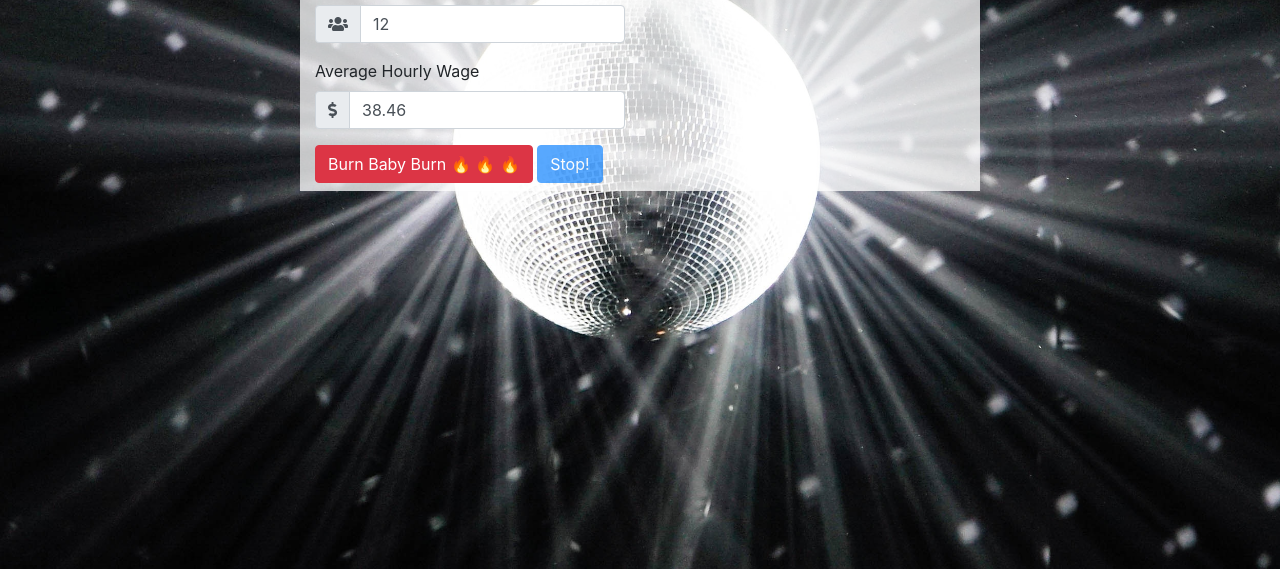
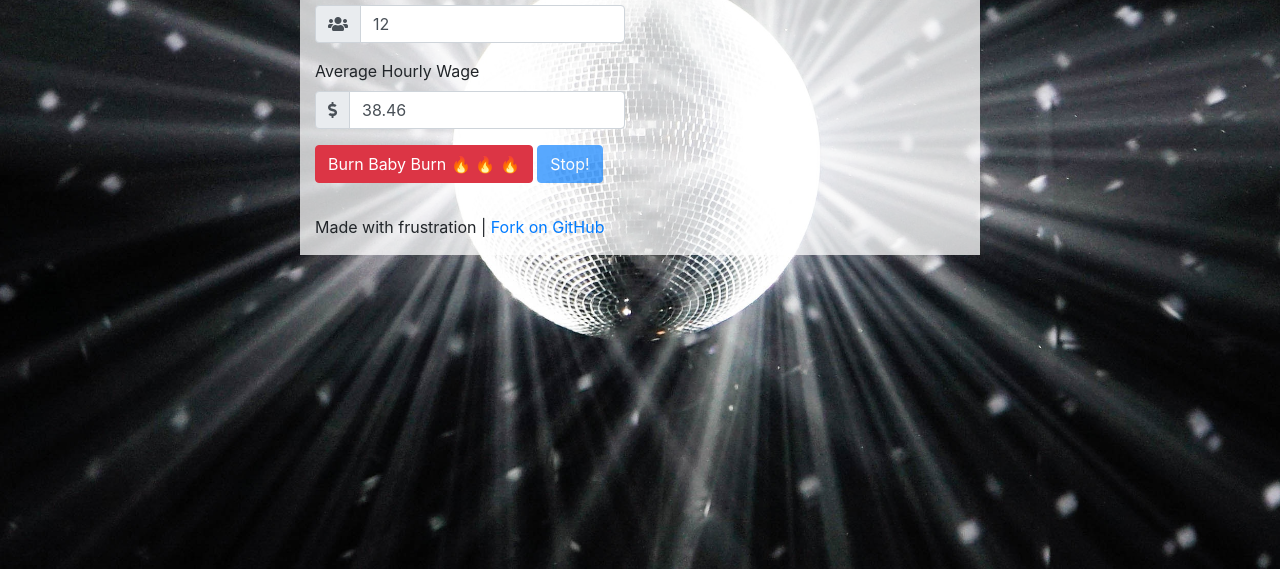
Before and after one commit to chaserx/burn_baby_burn, a plain HTML site: page index.html in a window 1280 px wide. Shown: the part 231-800 px from the top of the page. Drawn offline with nearby package versions, Linux system fonts and the light colour scheme.

Commit message:
removed an extra t; added a minor footer

```diff
--- a/index.html
+++ b/index.html
@@ -36,6 +36,10 @@
             <button type="submit" class="btn btn-danger mb-2 start-button">Burn Baby Burn 🔥 🔥 🔥</button>
             <button type="submit" class="btn btn-primary mb-2 stop-button" disabled>Stop!</button>
           </form>
+          <br>
+          <p>
+            Made with frustration | <a href="https://github.com/chaserx/burn_baby_burn">Fork on GitHub </a>
+          </p>
         </div>
         <div class="col text-center cover">
           <div class="cost"></div>
```
Also changed, not shown: 1 other file.
